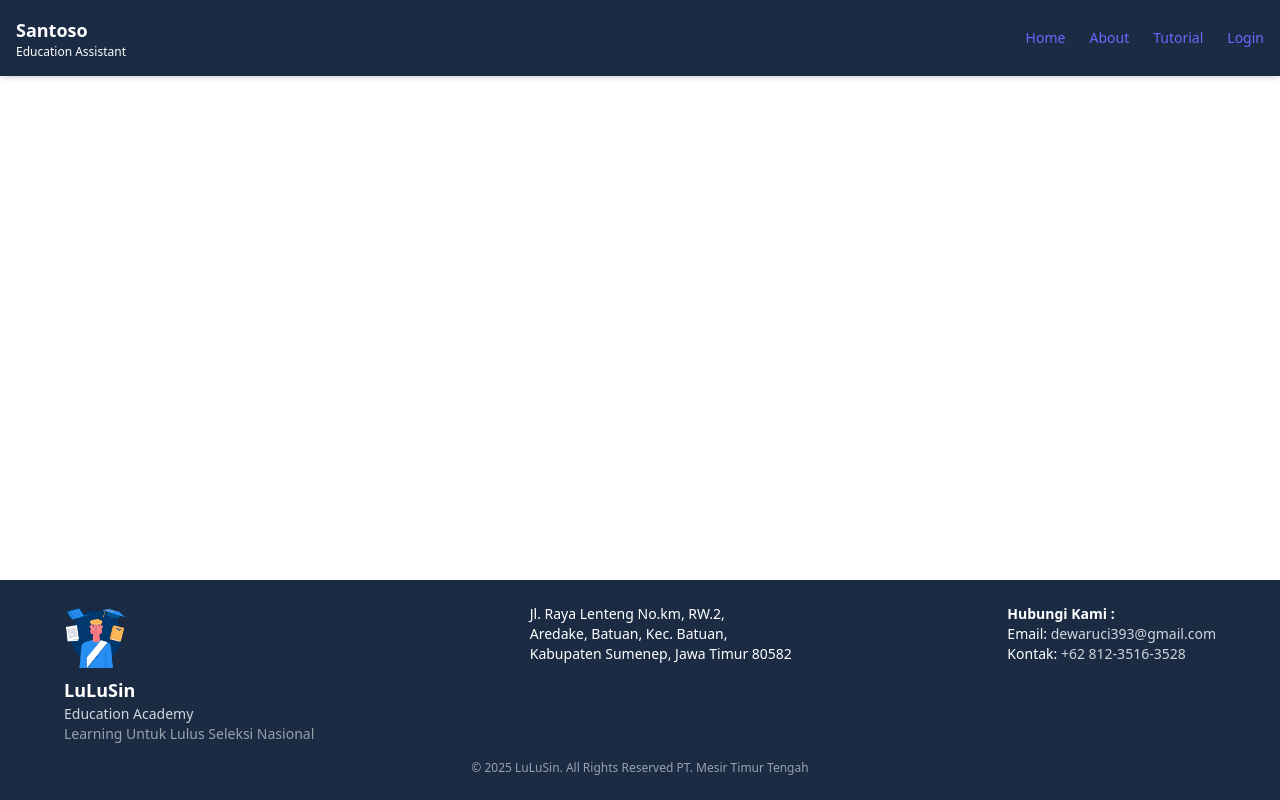
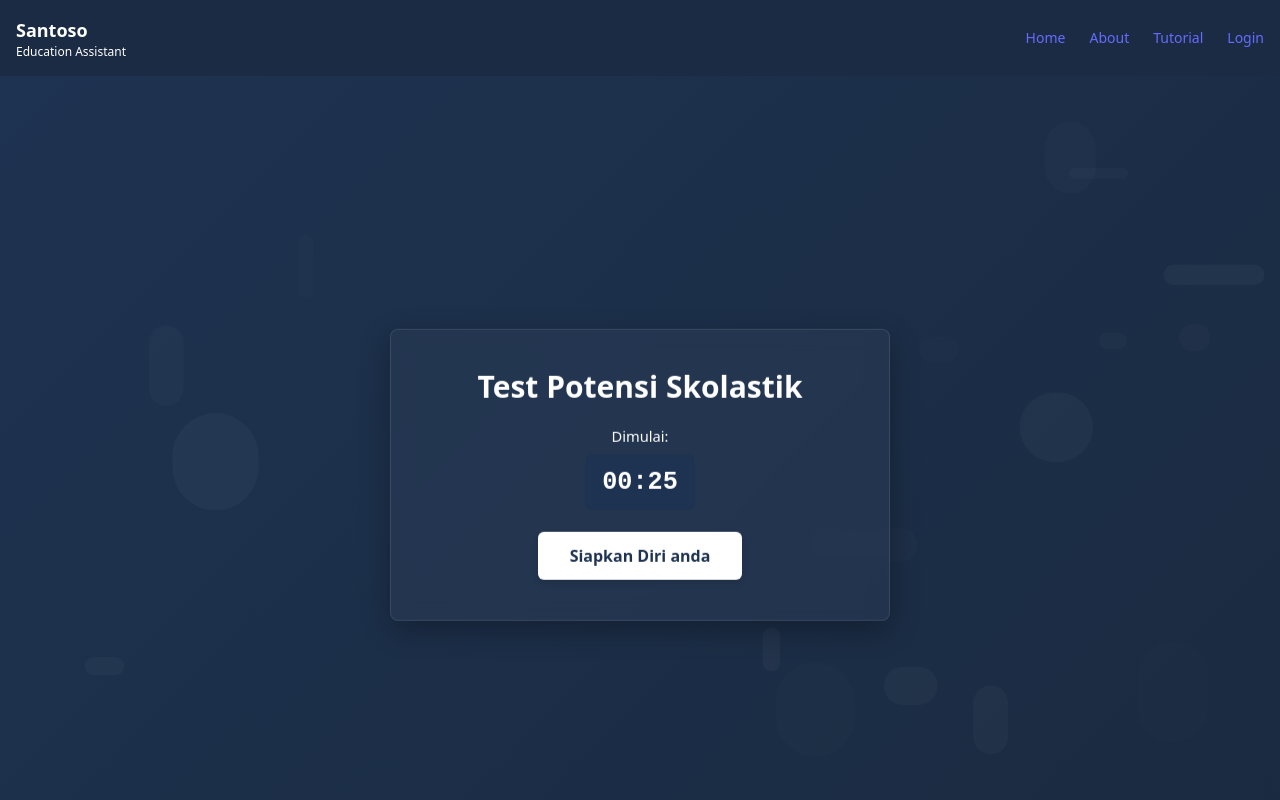
Before and after one commit to mifzalf/LuLuSin-FrontEnd, a React (Vite) app: page /Siswa/Peralihan in a window 1280 px wide. Built offline with nearby package versions, Linux system fonts and the light colour scheme.

Commit message:
membuat halaman untuk mengingatkan siswa mulai tryout

```diff
--- a/src/App.jsx
+++ b/src/App.jsx
@@ -25,6 +25,7 @@ import SiswaTryoutDetail from "./Pages/Siswa/Tryoutdetail";
 import SiswaTryoutHasil from "./Pages/Siswa/TryoutHasil";
 import SiswaTryoutPembahasan from "./Pages/Siswa/TryoutPembahasan";
 import SiswaTryoutPengerjaan from "./Pages/Siswa/TryoutPengerjaan";
+import Peralihan from "./Pages/Siswa/Peralihan";
 import CreateTryoutSubjek from "./Pages/Guru/CreateTryoutSubjek";
 
 function App() {
@@ -109,6 +110,7 @@ function App() {
             <Route path="Siswa/Tryout/id/subjek/hasil" element={<SiswaTryoutHasil />} />
             <Route path="Siswa/Tryout/id/subjek/pembahasan" element={<SiswaTryoutPembahasan />} />
             <Route path="Siswa/Tryout/id/subjek/pengerjaan" element={<SiswaTryoutPengerjaan />} />
+            <Route path="Siswa/Peralihan" element={<Peralihan />} />
           </Routes>
         </Layout>
       } />
--- /dev/null
+++ b/src/Pages/Siswa/Peralihan.jsx
@@ -0,0 +1,253 @@
+import { useState, useEffect } from 'react';
+import { motion, AnimatePresence } from 'framer-motion';
+import { useNavigate } from 'react-router-dom';
+
+// CSS-in-JS styles
+const styles = {
+  '@keyframes float': {
+    '0%': { transform: 'translateY(0px)' },
+    '50%': { transform: 'translateY(-20px)' },
+    '100%': { transform: 'translateY(0px)' }
+  },
+
+  '@keyframes pulse': {
+    '0%': { boxShadow: '0 0 0 0 rgba(255, 255, 255, 0.3)' },
+    '70%': { boxShadow: '0 0 0 20px rgba(255, 255, 255, 0)' },
+    '100%': { boxShadow: '0 0 0 0 rgba(255, 255, 255, 0)' }
+  },
+
+  timerDisplay: {
+    animation: 'pulse 2s infinite'
+  },
+
+  floating: {
+    animation: 'float 6s ease-in-out infinite'
+  },
+
+  bgParticles: {
+    position: 'absolute',
+    width: '100%',
+    height: '100%',
+    overflow: 'hidden'
+  },
+
+  transitionContainer: {
+    display: 'flex',
+    height: '100vh',
+    width: '100%',
+    alignItems: 'center',
+    justifyContent: 'center',
+    background: 'linear-gradient(135deg, #1e3351 0%, #1a2a40 100%)',
+    position: 'relative',
+    overflow: 'hidden'
+  },
+
+  card: {
+    padding: '2.5rem',
+    borderRadius: '0.5rem',
+    backgroundColor: 'rgba(42, 60, 87, 0.5)',
+    backdropFilter: 'blur(10px)',
+    width: '500px',
+    maxWidth: '90%',
+    textAlign: 'center',
+    zIndex: 10,
+    boxShadow: '0 10px 30px rgba(0, 0, 0, 0.3)',
+    border: '1px solid rgba(255, 255, 255, 0.1)',
+    animation: 'float 6s ease-in-out infinite'
+  },
+
+  title: {
+    fontSize: '1.875rem',
+    fontWeight: 'bold',
+    color: 'white',
+    marginBottom: '1.5rem'
+  },
+
+  timerLabel: {
+    color: 'white',
+    fontSize: '0.875rem',
+    marginBottom: '0.5rem'
+  },
+
+  timerValue: {
+    color: 'white',
+    fontSize: '1.5rem',
+    fontFamily: 'monospace',
+    fontWeight: 'bold',
+    backgroundColor: '#1e3351',
+    padding: '0.5rem 1rem',
+    borderRadius: '0.375rem',
+    display: 'inline-block',
+    animation: 'pulse 2s infinite'
+  },
+
+  button: {
+    backgroundColor: 'white',
+    color: '#1e3351',
+    padding: '0.75rem 2rem',
+    borderRadius: '0.375rem',
+    fontWeight: '600',
+    boxShadow: '0 4px 6px rgba(0, 0, 0, 0.1)',
+    transition: 'all 0.2s ease',
+    cursor: 'pointer',
+    border: 'none'
+  },
+
+  buttonHover: {
+    backgroundColor: '#f8f9fa',
+    boxShadow: '0 0 15px rgba(255, 255, 255, 0.5)'
+  }
+};
+
+const Peralihan = () => {
+  const [timeLeft, setTimeLeft] = useState(30); // Set initial time to 30 seconds
+  const [isVisible, setIsVisible] = useState(true);
+  const navigate = useNavigate();
+
+  useEffect(() => {
+    if (timeLeft === 0) {
+      // Navigate to the next page when timer reaches 0
+      setTimeout(() => {
+        navigate('/Siswa/Tryout/id/subjek/pengerjaan');
+      }, 500);
+      return;
+    }
+
+    const timer = setTimeout(() => {
+      setTimeLeft(timeLeft - 1);
+    }, 1000);
+
+    return () => clearTimeout(timer);
+  }, [timeLeft, navigate]);
+
+  // Format the time as MM:SS
+  const formatTime = () => {
+    const minutes = Math.floor(timeLeft / 60);
+    const seconds = timeLeft % 60;
+    return `${minutes.toString().padStart(2, '0')}:${seconds.toString().padStart(2, '0')}`;
+  };
+
+  // Pulse animation for timer
+  const pulseVariants = {
+    pulse: {
+      scale: [1, 1.05, 1],
+      transition: {
+        duration: 1,
+        repeat: Infinity,
+        repeatType: "loop"
+      }
+    }
+  };
+
+  // Style string for keyframes (can't be directly included in JSX)
+  const styleString = `
+    @keyframes float {
+      0% { transform: translateY(0px); }
+      50% { transform: translateY(-20px); }
+      100% { transform: translateY(0px); }
+    }
+
+    @keyframes pulse {
+      0% { box-shadow: 0 0 0 0 rgba(255, 255, 255, 0.3); }
+      70% { box-shadow: 0 0 0 20px rgba(255, 255, 255, 0); }
+      100% { box-shadow: 0 0 0 0 rgba(255, 255, 255, 0); }
+    }
+
+    .timer-display {
+      animation: pulse 2s infinite;
+    }
+
+    .floating {
+      animation: float 6s ease-in-out infinite;
+    }
+  `;
+
+  return (
+    <>
+      <style>{styleString}</style>
+      <div style={styles.transitionContainer}>
+        {/* Background animation elements */}
+        <div style={styles.bgParticles}>
+          <AnimatePresence>
+            {Array.from({ length: 20 }).map((_, index) => (
+              <motion.div
+                key={index}
+                initial={{
+                  opacity: 0,
+                  x: Math.random() * window.innerWidth,
+                  y: Math.random() * window.innerHeight,
+                  scale: Math.random() * 0.5 + 0.5
+                }}
+                animate={{
+                  opacity: [0, 0.3, 0],
+                  y: [null, Math.random() * window.innerHeight - 200]
+                }}
+                transition={{
+                  duration: Math.random() * 5 + 5,
+                  repeat: Infinity,
+                  delay: Math.random() * 5
+                }}
+                className="absolute rounded-full bg-white/10"
+                style={{
+                  position: 'absolute',
+                  borderRadius: '9999px',
+                  backgroundColor: 'rgba(255, 255, 255, 0.1)',
+                  width: Math.random() * 100 + 20,
+                  height: Math.random() * 100 + 20,
+                }}
+              />
+            ))}
+          </AnimatePresence>
+        </div>
+
+        <motion.div
+          initial={{ opacity: 0, scale: 0.8 }}
+          animate={{ opacity: 1, scale: 1 }}
+          transition={{ duration: 0.5 }}
+          style={styles.card}
+          className="floating"
+        >
+          <motion.h1
+            initial={{ y: -20 }}
+            animate={{ y: 0 }}
+            transition={{ delay: 0.2, duration: 0.4 }}
+            style={styles.title}
+          >
+            Test Potensi Skolastik
+          </motion.h1>
+
+          <motion.div
+            variants={pulseVariants}
+            animate="pulse"
+            style={{ marginBottom: '1.5rem' }}
+          >
+            <p style={styles.timerLabel}>Dimulai:</p>
+            <motion.div
+              className="timer-display"
+              style={styles.timerValue}
+              initial={{ opacity: 0 }}
+              animate={{ opacity: 1 }}
+              transition={{ delay: 0.4, duration: 0.4 }}
+            >
+              {formatTime()}
+            </motion.div>
+          </motion.div>
+
+          <motion.button
+            initial={{ y: 20, opacity: 0 }}
+            animate={{ y: 0, opacity: 1 }}
+            transition={{ delay: 0.6, duration: 0.4 }}
+            whileHover={{ scale: 1.05, ...styles.buttonHover }}
+            whileTap={{ scale: 0.95 }}
+            style={styles.button}
+            onClick={() => navigate('/Siswa/Tryout/id/subjek/pengerjaan')}
+          >
+            Siapkan Diri anda
+          </motion.button>
+        </motion.div>
+      </div>
+    </>
+  );
+};
+
+export default Peralihan;
```
